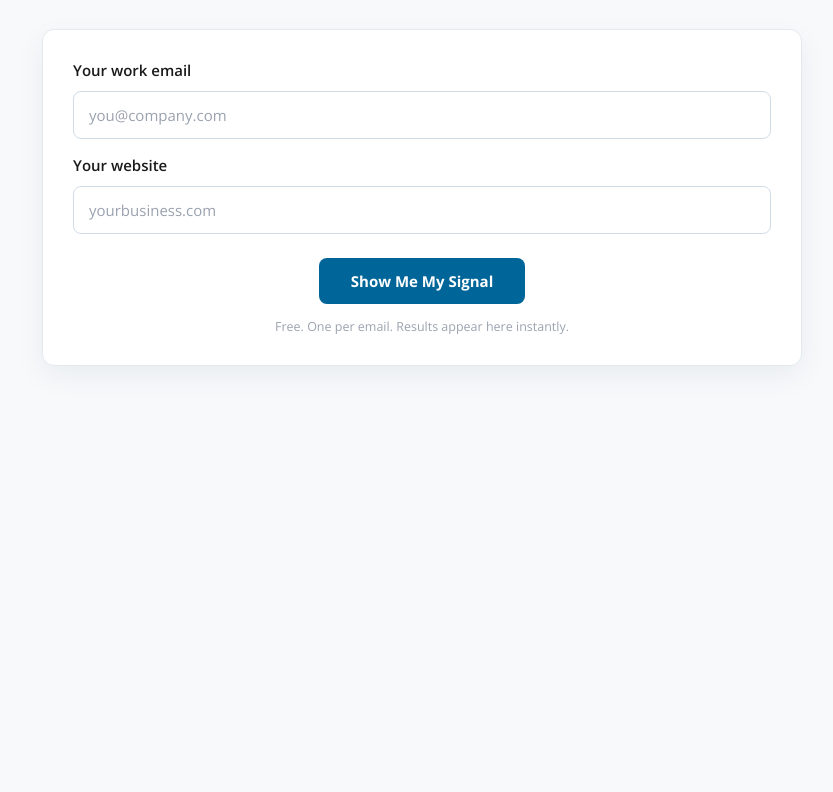
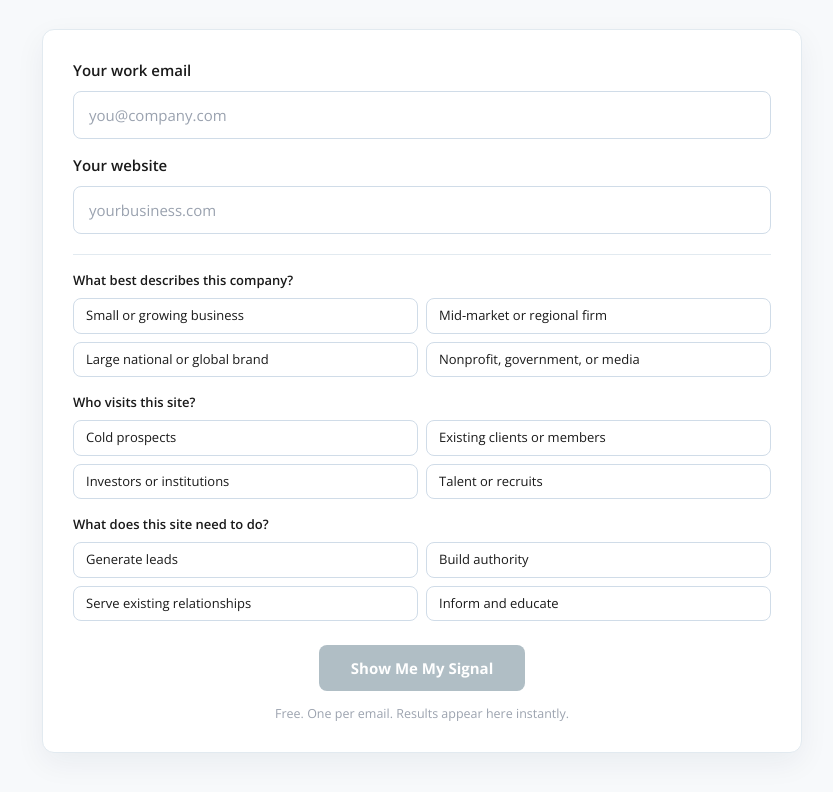
Before and after one commit to maxskalatsky/cowork-demos, a website: page tools/ai-audit/digital-audit.html in a window 1280 px wide. Shown: the part 142-934 px from the top of the page, without its empty margins (218-1051 px from the left). Before the commit the page ends 800 px from the top, so only its background shows below. Drawn offline with nearby package versions, Linux system fonts and the light colour scheme.

Commit message:
feat: three question intake UI with userContext payload, phase 1
Adds a three-question intake section between the URL input and Submit button.
Q1 (radio): company type. Q2 (checkbox): who visits. Q3 (checkbox): site goal.
Button disabled until all three satisfied. Answers passed to worker as entityType,
primaryVisitor, and siteGoal; logged as userContext on every request.

Co-Authored-By: Claude Sonnet 4.6 <noreply@anthropic.com>

```diff
--- a/tools/ai-audit/digital-audit.html
+++ b/tools/ai-audit/digital-audit.html
@@ -92,6 +92,16 @@ p.sub{font-size:14px;color:#777;margin:0 0 32px;}
 #sa-audit .sa-comp-verdict-wrap{margin-top:18px;padding-top:16px;border-top:1px solid var(--line);}
 #sa-audit .sa-comp-verdict-p{font-size:14px;color:#4b5563;margin:0 0 4px;line-height:1.6;}
 @media(max-width:640px){#sa-audit .sa-seo-top{flex-direction:column;text-align:center;gap:16px;}#sa-audit .sa-find-wrap{grid-template-columns:1fr;}#sa-audit .sa-agent-row{flex-direction:column;align-items:flex-start;gap:12px;}#sa-audit .sa-comp-tbl th,#sa-audit .sa-comp-tbl td{font-size:9px;}}
+#sa-audit .sa-intake-divider{border:none;border-top:1px solid var(--line);margin:20px 0 16px;}
+#sa-audit .sa-intake-q{margin-bottom:16px;}
+#sa-audit .sa-intake-qlabel{font-size:13px;font-weight:600;color:var(--ink);margin:0 0 9px;}
+#sa-audit .sa-intake-grid{display:grid;grid-template-columns:1fr 1fr;gap:8px;}
+#sa-audit .sa-intake-inp{position:absolute;opacity:0;width:0;height:0;pointer-events:none;}
+#sa-audit .sa-intake-opt-lbl{display:flex;align-items:center;font-size:13px;color:var(--ink);padding:8px 12px;border:0.5px solid var(--line2);border-radius:8px;cursor:pointer;user-select:none;transition:border-color .12s,background .12s;line-height:1.35;}
+#sa-audit .sa-intake-opt-lbl:hover{border-color:#1F6B4E;}
+#sa-audit .sa-intake-opt-lbl:has(.sa-intake-inp:checked){background:#f0f7f4;border-color:#1F6B4E;font-weight:600;}
+#sa-audit .sa-btn:disabled{background:#b0bec5;cursor:not-allowed;}
+#sa-audit .sa-btn:disabled:hover{background:#b0bec5;}
 </style>
 </head>
 <body>
@@ -111,7 +121,35 @@ p.sub{font-size:14px;color:#777;margin:0 0 32px;}
           <label for="sa-url">Your website</label>
           <input type="url" id="sa-url" class="sa-input" placeholder="yourbusiness.com" autocomplete="url" inputmode="url">
         </div>
-        <div class="sa-cta"><button id="sa-run" class="sa-btn" type="button">Show Me My Signal</button></div>
+        <hr class="sa-intake-divider">
+        <div class="sa-intake-q">
+          <p class="sa-intake-qlabel">What best describes this company?</p>
+          <div class="sa-intake-grid">
+            <label class="sa-intake-opt-lbl"><input type="radio" name="sa-q1" value="small_growing" class="sa-intake-inp">Small or growing business</label>
+            <label class="sa-intake-opt-lbl"><input type="radio" name="sa-q1" value="midmarket_regional" class="sa-intake-inp">Mid-market or regional firm</label>
+            <label class="sa-intake-opt-lbl"><input type="radio" name="sa-q1" value="large_national_global" class="sa-intake-inp">Large national or global brand</label>
+            <label class="sa-intake-opt-lbl"><input type="radio" name="sa-q1" value="nonprofit_gov_media" class="sa-intake-inp">Nonprofit, government, or media</label>
+          </div>
+        </div>
+        <div class="sa-intake-q">
+          <p class="sa-intake-qlabel">Who visits this site?</p>
+          <div class="sa-intake-grid">
+            <label class="sa-intake-opt-lbl"><input type="checkbox" name="sa-q2" value="cold_prospects" class="sa-intake-inp">Cold prospects</label>
+            <label class="sa-intake-opt-lbl"><input type="checkbox" name="sa-q2" value="existing_clients" class="sa-intake-inp">Existing clients or members</label>
+            <label class="sa-intake-opt-lbl"><input type="checkbox" name="sa-q2" value="investors" class="sa-intake-inp">Investors or institutions</label>
+            <label class="sa-intake-opt-lbl"><input type="checkbox" name="sa-q2" value="talent" class="sa-intake-inp">Talent or recruits</label>
+          </div>
+        </div>
+        <div class="sa-intake-q">
+          <p class="sa-intake-qlabel">What does this site need to do?</p>
+          <div class="sa-intake-grid">
+            <label class="sa-intake-opt-lbl"><input type="checkbox" name="sa-q3" value="generate_leads" class="sa-intake-inp">Generate leads</label>
+            <label class="sa-intake-opt-lbl"><input type="checkbox" name="sa-q3" value="build_authority" class="sa-intake-inp">Build authority</label>
+            <label class="sa-intake-opt-lbl"><input type="checkbox" name="sa-q3" value="serve_relationships" class="sa-intake-inp">Serve existing relationships</label>
+            <label class="sa-intake-opt-lbl"><input type="checkbox" name="sa-q3" value="inform_educate" class="sa-intake-inp">Inform and educate</label>
+          </div>
+        </div>
+        <div class="sa-cta"><button id="sa-run" class="sa-btn" type="button" disabled>Show Me My Signal</button></div>
         <p id="sa-err" class="sa-err"></p>
         <p class="sa-note">Free. One per email. Results appear here instantly.</p>
       </div>
@@ -207,6 +245,14 @@ p.sub{font-size:14px;color:#777;margin:0 0 32px;}
   function saveLimit(m){ try{ localStorage.setItem(LIMIT_KEY,JSON.stringify(m)); }catch(e){} }
 
   var btn=$('sa-run'), err=$('sa-err');
+  function intakeValid(){
+    var q1=document.querySelector('input[name="sa-q1"]:checked');
+    var q2=document.querySelectorAll('input[name="sa-q2"]:checked');
+    var q3=document.querySelectorAll('input[name="sa-q3"]:checked');
+    return !!(q1&&q2.length>0&&q3.length>0);
+  }
+  function updateBtn(){ btn.disabled=!intakeValid(); }
+  document.querySelectorAll('input[name="sa-q1"],input[name="sa-q2"],input[name="sa-q3"]').forEach(function(el){ el.addEventListener('change',updateBtn); });
   btn.addEventListener('click', function(){
     err.style.display='none';
     var emailVal=($('sa-email').value||'').trim();
@@ -217,7 +263,10 @@ p.sub{font-size:14px;color:#777;margin:0 0 32px;}
     var done=loadLimit();
     if(done[cacheKey]){ render(done[cacheKey]); return; }
     startLoading();
-    fetch(SA_WORKER_URL,{ method:'POST', headers:{'Content-Type':'application/json'}, body:JSON.stringify({url:u.href,email:emailVal}) })
+    var q1Sel=document.querySelector('input[name="sa-q1"]:checked');
+    var q2Sels=Array.from(document.querySelectorAll('input[name="sa-q2"]:checked'));
+    var q3Sels=Array.from(document.querySelectorAll('input[name="sa-q3"]:checked'));
+    fetch(SA_WORKER_URL,{ method:'POST', headers:{'Content-Type':'application/json'}, body:JSON.stringify({url:u.href,email:emailVal,entityType:q1Sel?q1Sel.value:null,primaryVisitor:q2Sels.map(function(e){return e.value;}),siteGoal:q3Sels.map(function(e){return e.value;})}) })
       .then(function(res){ var s=res.status; return res.json().then(function(d){ d._s=s; return d; }); })
       .then(function(rep){
         if(rep._s===429){
@@ -245,6 +294,8 @@ p.sub{font-size:14px;color:#777;margin:0 0 32px;}
     $('sa-report').style.display='none';
     $('sa-close-cta').style.display='none';
     $('sa-intake').style.display='block';
+    document.querySelectorAll('input[name="sa-q1"],input[name="sa-q2"],input[name="sa-q3"]').forEach(function(el){ el.checked=false; });
+    updateBtn();
     $('sa-url').value=''; $('sa-url').focus();
   });
 
@@ -384,7 +435,7 @@ p.sub{font-size:14px;color:#777;margin:0 0 32px;}
     var i=0; $('sa-loading-txt').textContent=msgs[0];
     t=setInterval(function(){ i=(i+1)%msgs.length; $('sa-loading-txt').textContent=msgs[i]; },1300);
   }
-  function stopLoading(){ clearInterval(t); $('sa-loading').style.display='none'; $('sa-intake').style.display='block'; btn.disabled=false; }
+  function stopLoading(){ clearInterval(t); $('sa-loading').style.display='none'; $('sa-intake').style.display='block'; updateBtn(); }
 
   var T1='#1F6B4E',T2='#3A9E72',T3='#4A9E8F',T4='#7AABB8',T5='#9BAEBB';
   var GC={A:T1,B:T2,C:T3,D:T4,F:T5};
```
Also changed, not shown: tools/ai-audit/worker.js (+7 -0 lines).
